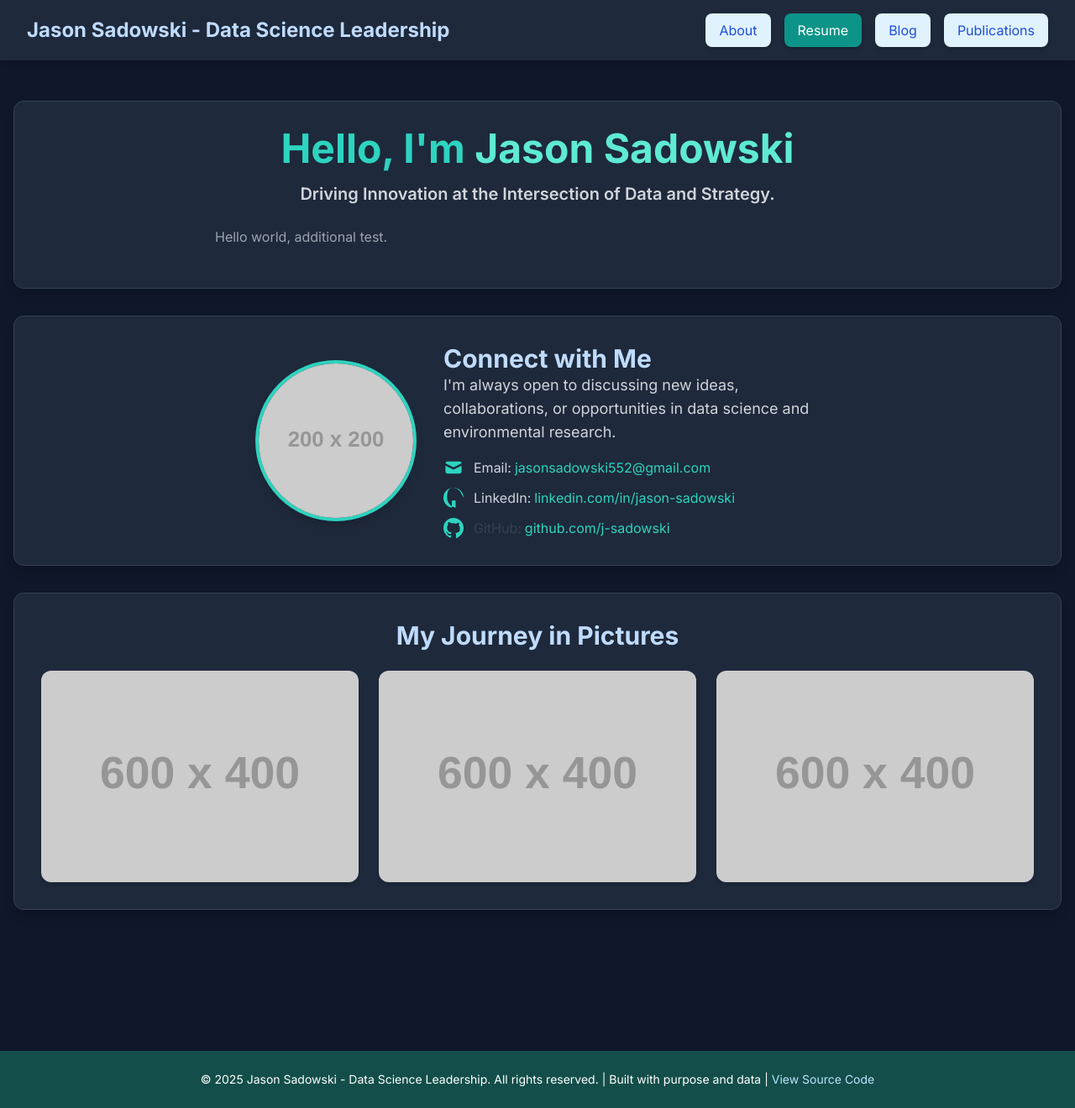
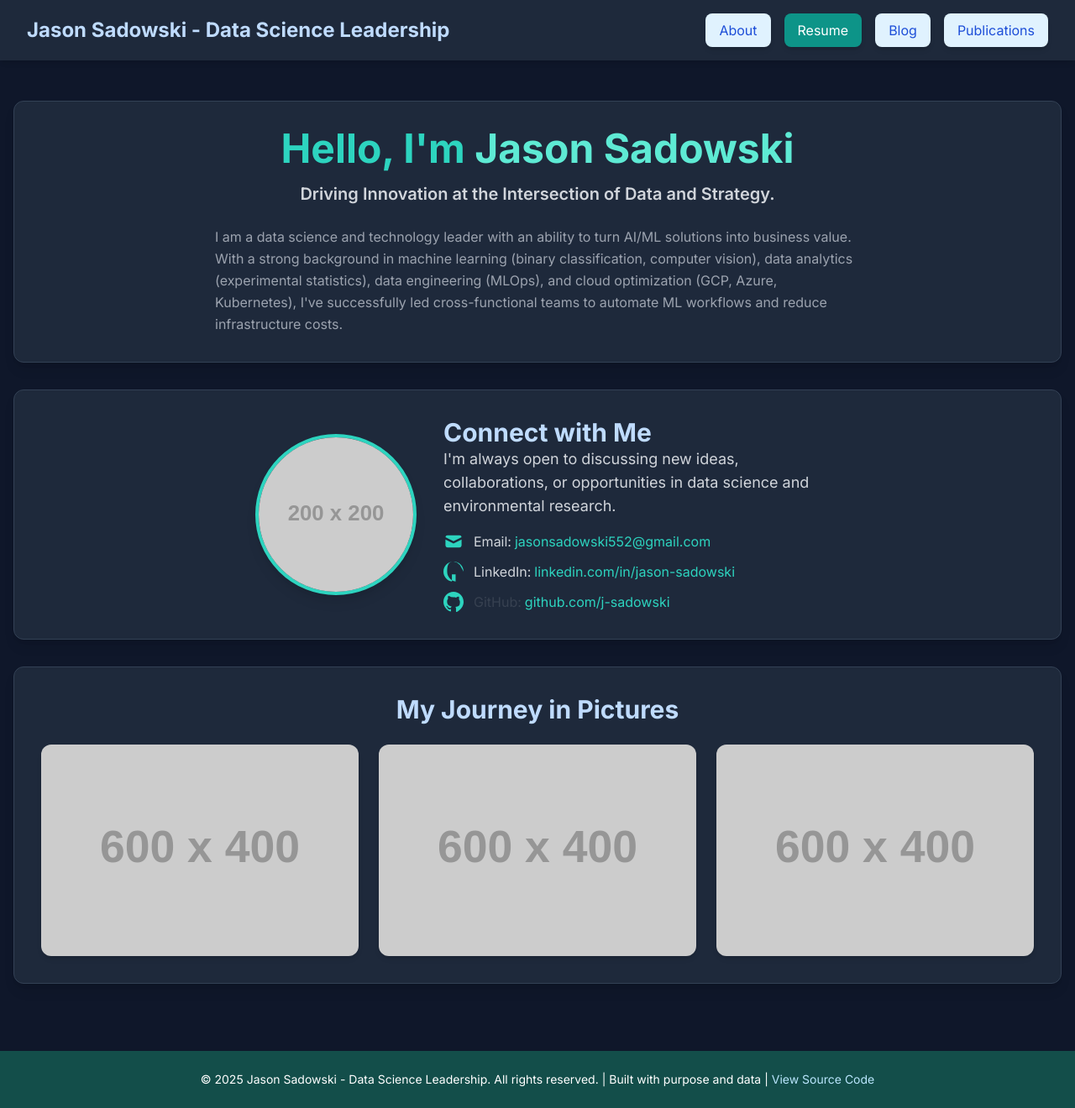
Before and after one commit to j-sadowski/personal_website, a Jekyll site: the page built from index.html, in a window 1280 px wide and 1320 px high. Shown: the whole window at 84% size. Built offline with Jekyll 4.4.1, drawn with Linux system fonts in a browser that asks for light colours; nearby versions of some CDN libraries.

Commit message:
added about_md markdown file

```diff
--- /dev/null
+++ b/_includes/about_me.md
@@ -0,0 +1 @@
+I am a data science and technology leader with an ability to turn AI/ML solutions into business value. With a strong background in machine learning (binary classification, computer vision), data analytics (experimental statistics), data engineering (MLOps), and cloud optimization (GCP, Azure, Kubernetes), I've successfully led cross-functional teams to automate ML workflows and reduce infrastructure costs.
--- a/index.html
+++ b/index.html
@@ -13,9 +13,7 @@ title: Jason Sadowski - Data Science Leadership
     </p>
 
     <div class="prose lg:prose-lg max-w-3xl mx-auto text-gray-400 leading-relaxed">
-        <p class="mb-4">
-            Hello world, additional test.
-        </p>
+        {% include about_me.md %}
     </div>
 </section>
 
```
